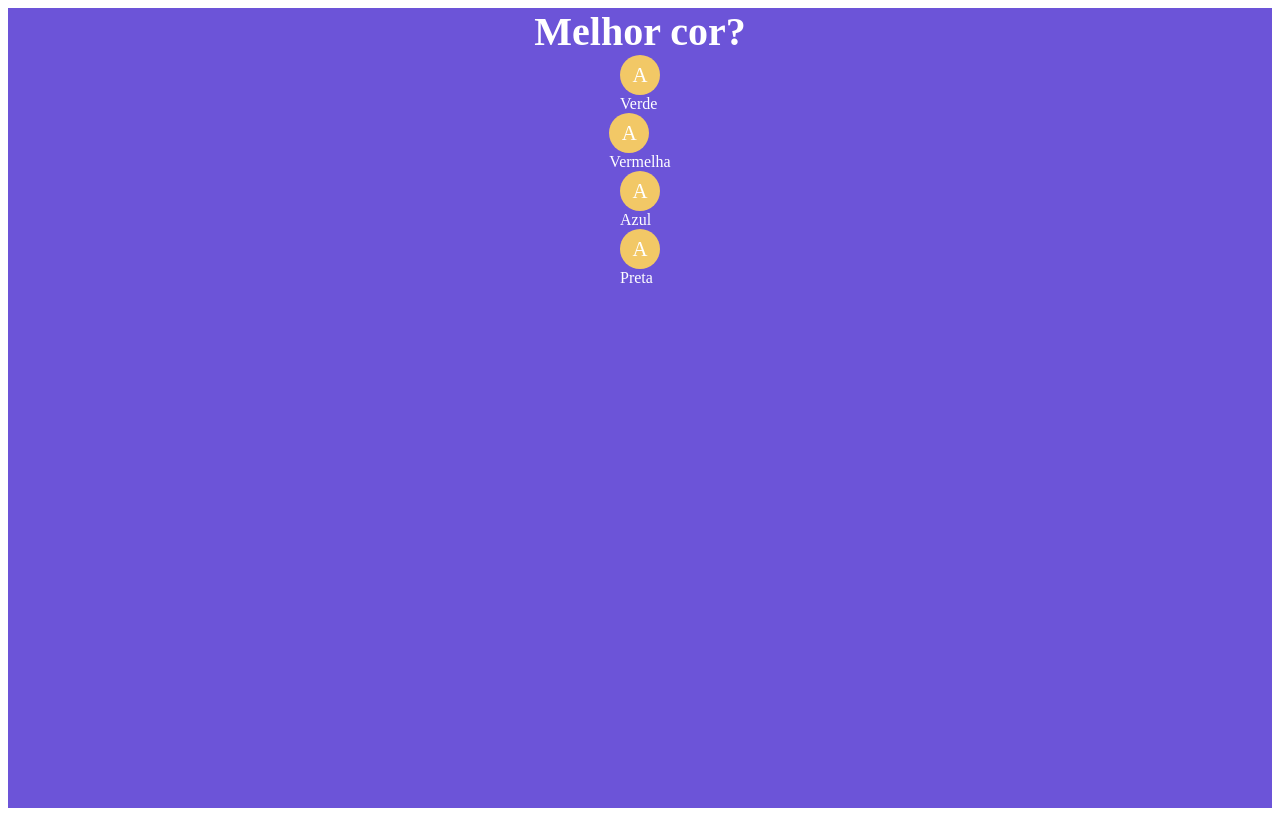
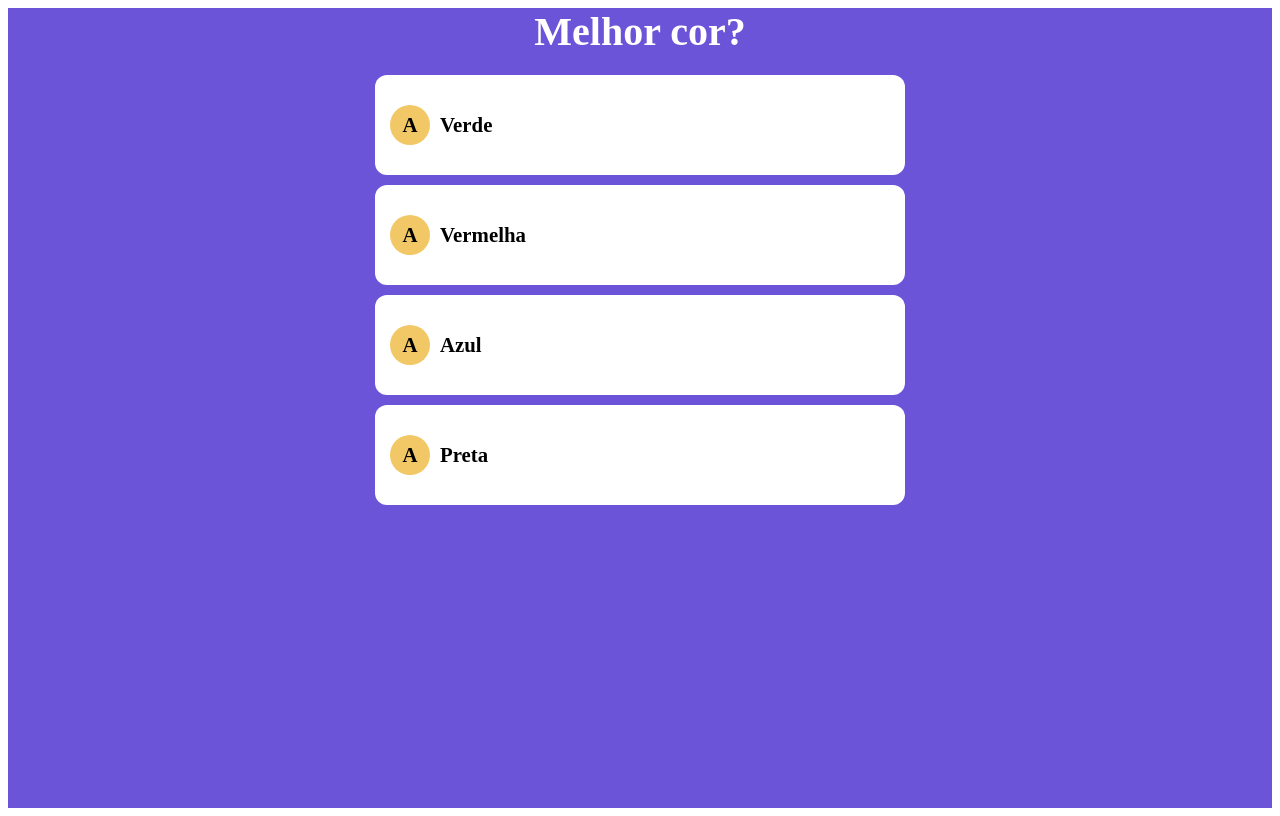
Before and after one commit to srodrigo28/next-2023-exemplo, a Next.js app: page / in a window 1280 px wide. Built offline with nearby package versions, Linux system fonts and the light colour scheme.

Commit message:
finish-css-quiz

```diff
--- a/src/pages/404.js
+++ b/src/pages/404.js
@@ -1,10 +1,7 @@
-const { default: Link } = require("@/components/Link");
-
 export default function Page404(){
     return(
         <div>
             <h1>Esse link / página não foi encontrada</h1>
-            <Link href="/"> Voltar para página Principal ? </Link>
         </div>
     )
 }
--- a/src/pages/Quiz/Questao/index.tsx
+++ b/src/pages/Quiz/Questao/index.tsx
@@ -7,10 +7,11 @@ import styles from './Questao.module.css'
 interface QuestaoProps{
     valor: QuestaoModal
 }
+
 export default function Questao( props: QuestaoProps ) {
     const questao = props.valor
 
-    function rederizarResposta() {
+    function renderizarResposta() {
         return questao.respostas.map((resposta, i) => {
             return (
                 <Resposta
@@ -27,7 +28,7 @@ export default function Questao( props: QuestaoProps ) {
     return (
         <div className={styles.questao}>
             <Enunciado texto={questao.enunciado} />
-            {rederizarResposta()}
+            {renderizarResposta()}
         </div>
     )
 }
--- a/src/pages/Quiz/compoments/Resposta/Resposta.module.css
+++ b/src/pages/Quiz/compoments/Resposta/Resposta.module.css
@@ -1,6 +1,26 @@
-.resposata{
+.resposta{
     display: flex;
+    margin: 20px;
 
+}
+
+.conteudoResposta{
+
+}
+
+.frente, .verso{
+    display: flex;
+    height: 100%;
+    width: 500px;
+
+}
+
+.frente{
+    align-items: center;
+    border-radius: 12px;
+    padding: 15px;
+    color: #000;
+    background-color: white;
 }
 
 .letra{
@@ -13,4 +33,11 @@
 
     font-size: 1.3rem;
     border-radius: 50%;
+    font-weight: bold;
+    margin-right: 10px;
 }
+
+.valor{
+    font-size: 1.3rem;
+    font-weight: bold;
+}
--- a/src/pages/Quiz/compoments/Resposta/index.tsx
+++ b/src/pages/Quiz/compoments/Resposta/index.tsx
@@ -11,7 +11,8 @@ export default function Resposta(props: RespostaPros) {
     const resposta = props.valor
     return (
         <div className={styles.resposta}>
-            <div className={styles.counteudo}>
+            <div className={styles.conteudoResposta}>
+
                 <div className={styles.frente}>
                     <div className={styles.letra}
                          style={{ backgroundColor: props.corFundoLetra }} >
@@ -21,6 +22,7 @@ export default function Resposta(props: RespostaPros) {
                         {resposta.valor}
                     </div>
                 </div>
+
                 <div className={styles.verso}>
 
                 </div>
--- a/src/pages/index.tsx
+++ b/src/pages/index.tsx
@@ -11,6 +11,8 @@ export default function Home() {
   ])
   return (
     <div style={{
+      margin: 0,
+      padding: 0,
       display: "flex",
       justifyContent: 'center',
       alignItems: 'center',
--- /dev/null
+++ b/src/styles/globals.css
@@ -0,0 +1,4 @@
+*{
+    margin: 0;
+    padding: 0;
+}
```
